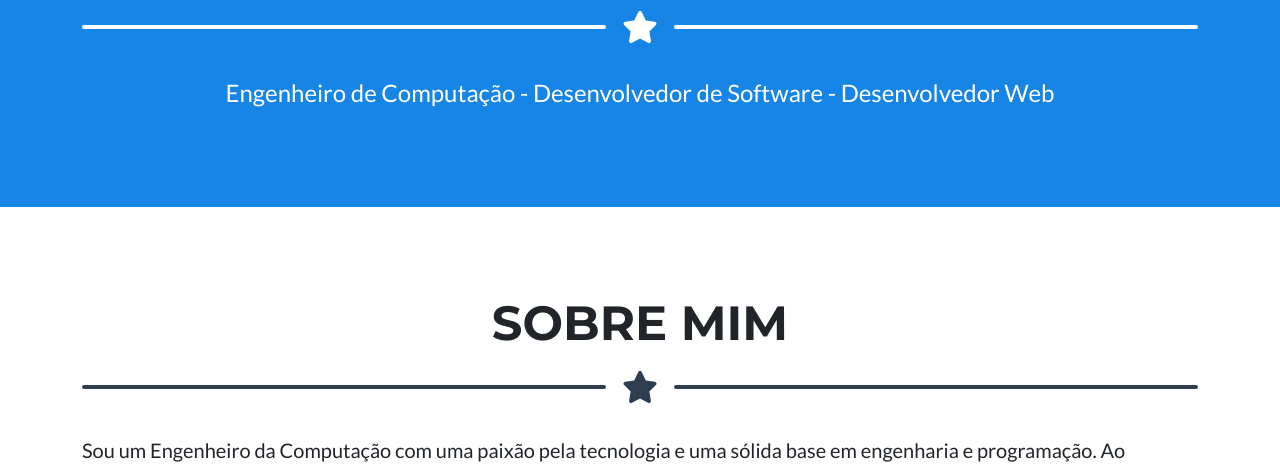
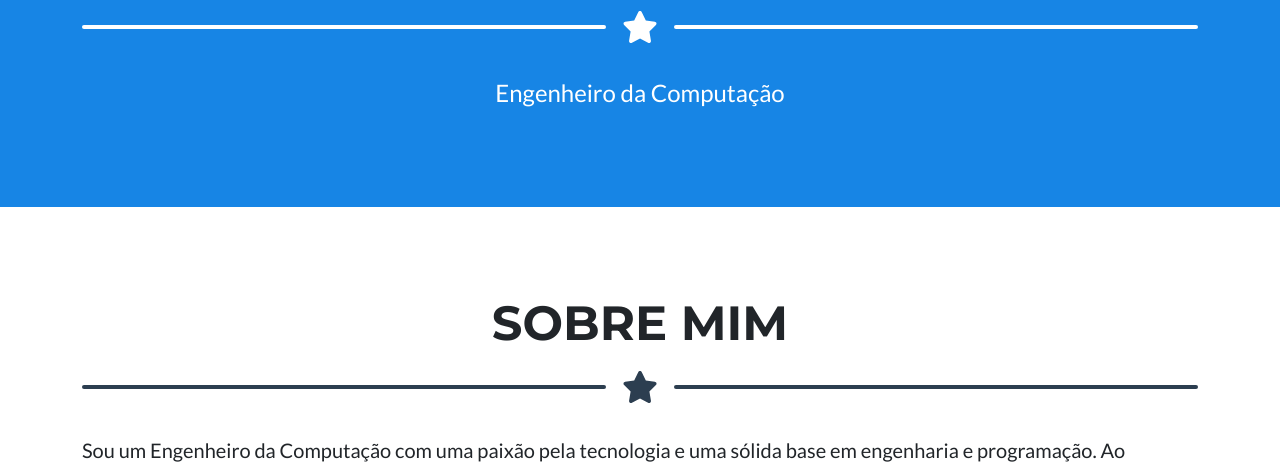
Before and after one commit to kirkkinichi/Portfolio, a plain HTML site: page index.html in a window 1280 px wide. Shown: the part 636-1100 px from the top of the page. Drawn offline with nearby package versions, Linux system fonts and the light colour scheme.

Commit message:
Ajuste no conteúdo do Header.

```diff
--- a/index.html
+++ b/index.html
@@ -50,7 +50,7 @@
                     <div class="divider-custom-line"></div>
                 </div>
                 <!-- Masthead Subheading-->
-                <p class="masthead-subheading font-weight-light mb-0">Engenheiro de Computação - Desenvolvedor de Software - Desenvolvedor Web</p>
+                <p class="masthead-subheading font-weight-light mb-0">Engenheiro da Computação</p>
             </div>
         </header>
 
```
